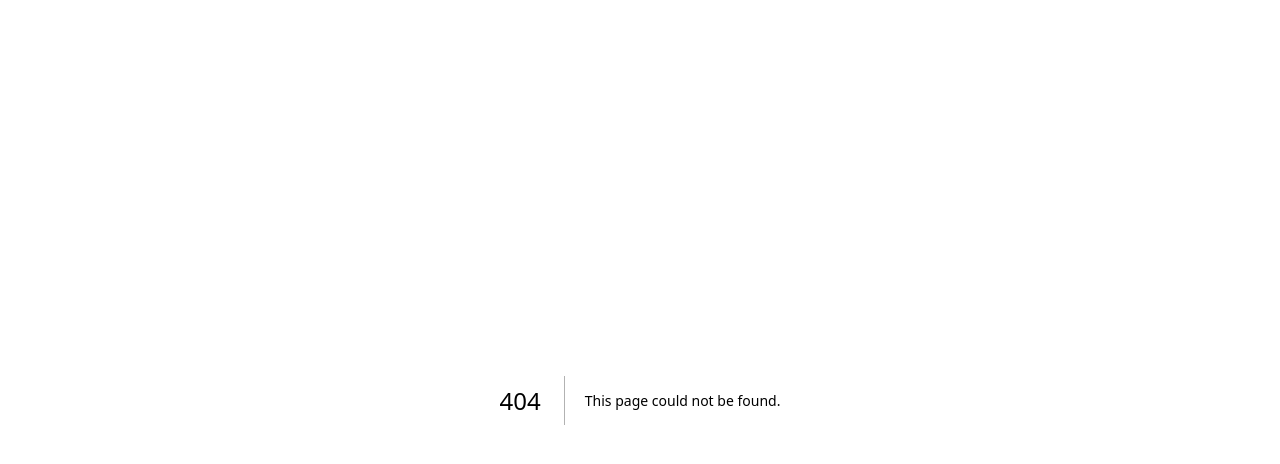
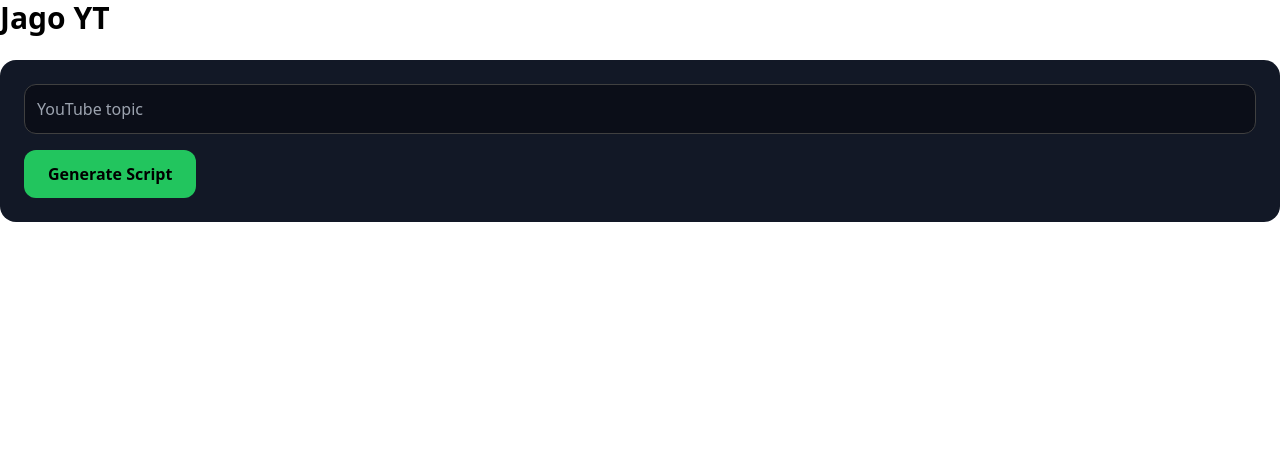
Before and after one commit to almalikzayn20-collab/teman-ct-ai, a Next.js app: page /jago-yg in a window 1280 px wide. Before the commit this address had no page. Shown: the top 464 px of the page. Built offline with nearby package versions, Linux system fonts and the light colour scheme.

Commit message:
Create page.jsx

```diff
--- /dev/null
+++ b/app/(studio)/jago-yg/page.jsx
@@ -0,0 +1,17 @@
+export default function JagoYTPage() {
+  return (
+    <div className="space-y-6">
+      <h1 className="text-3xl font-bold">Jago YT</h1>
+
+      <div className="bg-[#121826] p-6 rounded-2xl space-y-4">
+        <input
+          placeholder="YouTube topic"
+          className="w-full p-3 bg-[#0b0e18] rounded-xl border border-neutral-700"
+        />
+        <button className="bg-green-500 text-black px-6 py-3 rounded-xl font-bold">
+          Generate Script
+        </button>
+      </div>
+    </div>
+  );
+}
```
